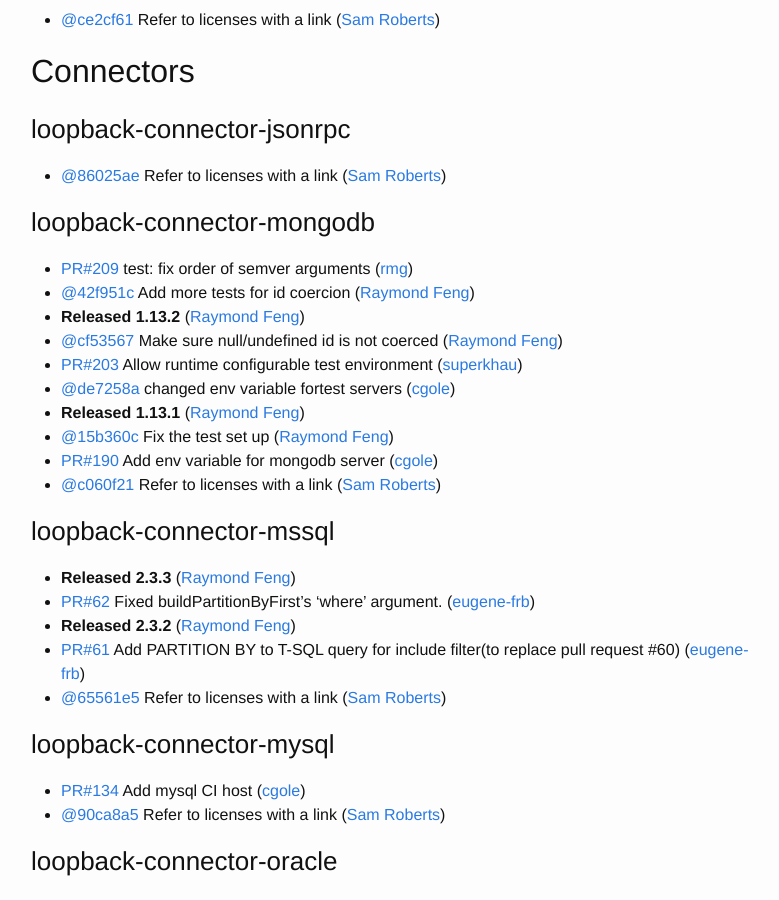
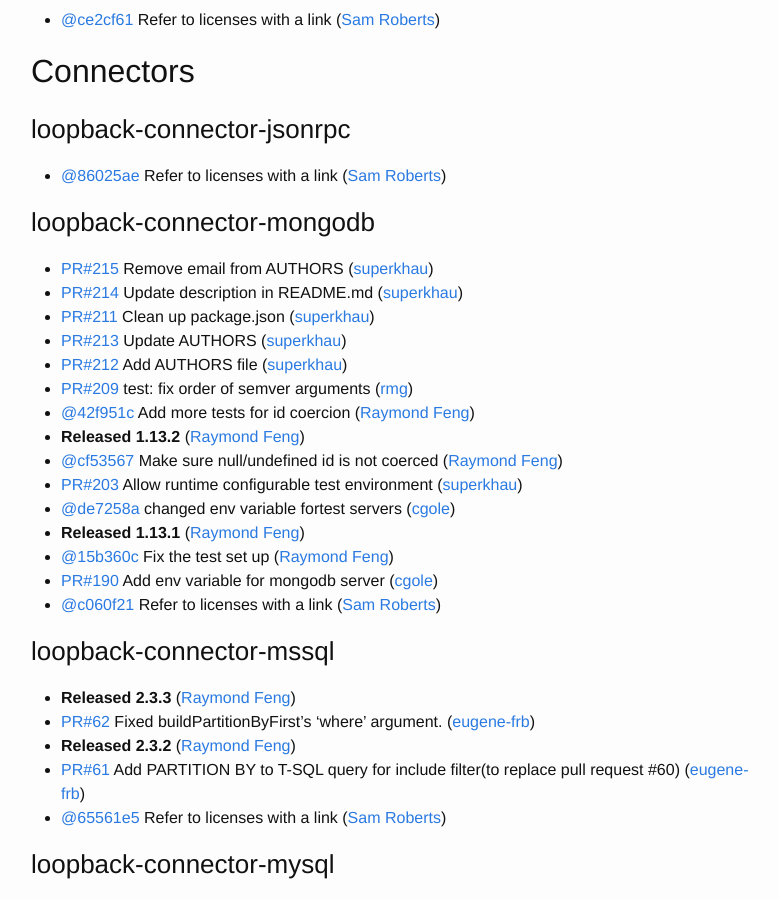
Before and after one commit to strongloop/loopback, a Jekyll site: the page built from index.md, in a window 1280 px wide and 900 px high, scrolled down 2465 px. Shown: the whole window, without its empty margins (239-1018 px from the left). Built offline with Jekyll 4.4.1, drawn with Linux system fonts in a browser that asks for light colours; some of the changed text lies outside the part shown.

Commit message:
Update changelog

```diff
--- a/index.md
+++ b/index.md
@@ -111,6 +111,11 @@
 
 
 ### loopback-connector-mongodb
+ * [PR#215](https://github.com/strongloop/loopback-connector-mongodb/pull/215) Remove email from AUTHORS ([superkhau](https://github.com/superkhau))
+ * [PR#214](https://github.com/strongloop/loopback-connector-mongodb/pull/214) Update description in README.md ([superkhau](https://github.com/superkhau))
+ * [PR#211](https://github.com/strongloop/loopback-connector-mongodb/pull/211) Clean up package.json ([superkhau](https://github.com/superkhau))
+ * [PR#213](https://github.com/strongloop/loopback-connector-mongodb/pull/213) Update AUTHORS ([superkhau](https://github.com/superkhau))
+ * [PR#212](https://github.com/strongloop/loopback-connector-mongodb/pull/212) Add AUTHORS file ([superkhau](https://github.com/superkhau))
  * [PR#209](https://github.com/strongloop/loopback-connector-mongodb/pull/209) test: fix order of semver arguments ([rmg](https://github.com/rmg))
  * [@42f951c](https://github.com/strongloop/loopback-connector-mongodb/commit/42f951cdfd258c35b9488fe8bf232042b7d1150a) Add more tests for id coercion ([Raymond Feng](https://github.com/raymondfeng))
  * **Released 1.13.2** ([Raymond Feng](https://github.com/raymondfeng))
```
Also changed, not shown: other parts of index.md (+1 -1 lines).
